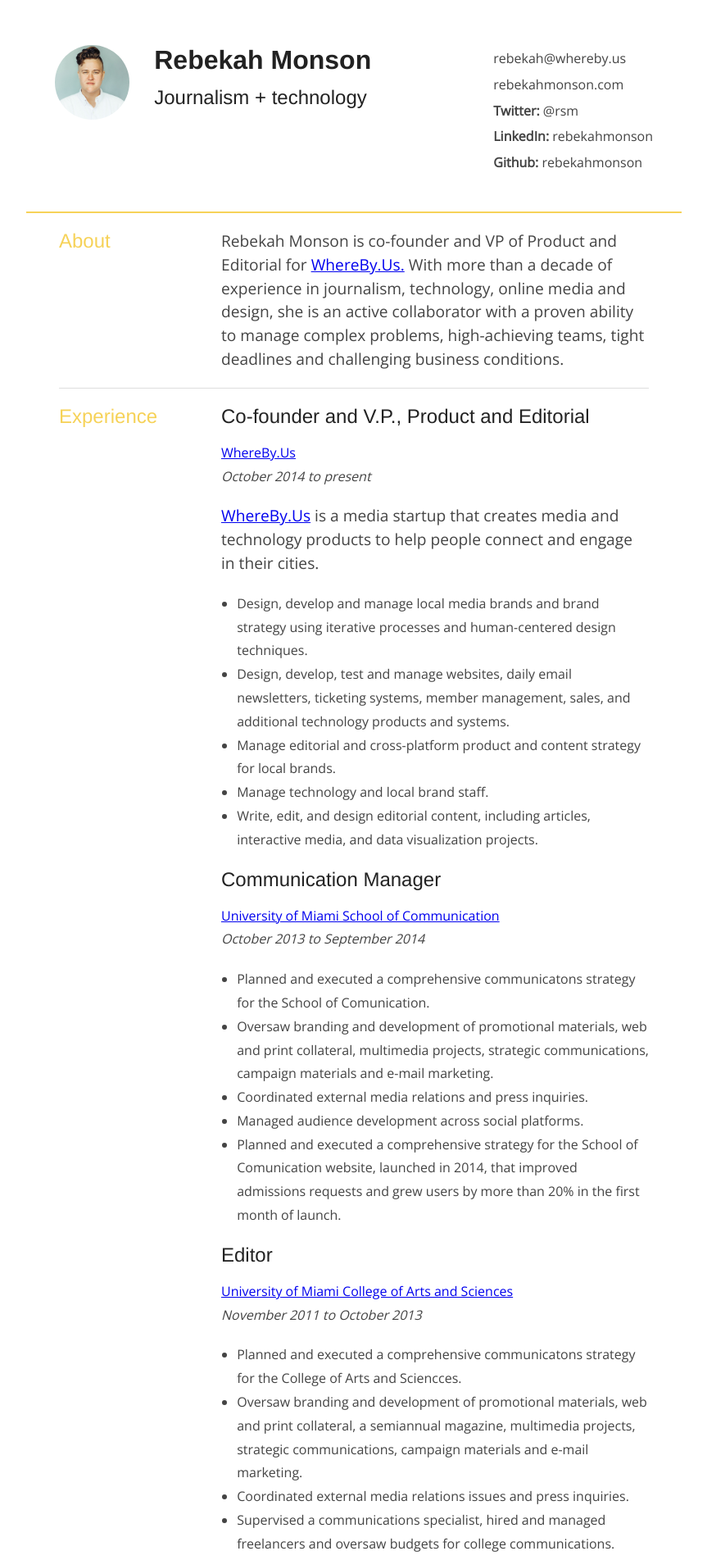
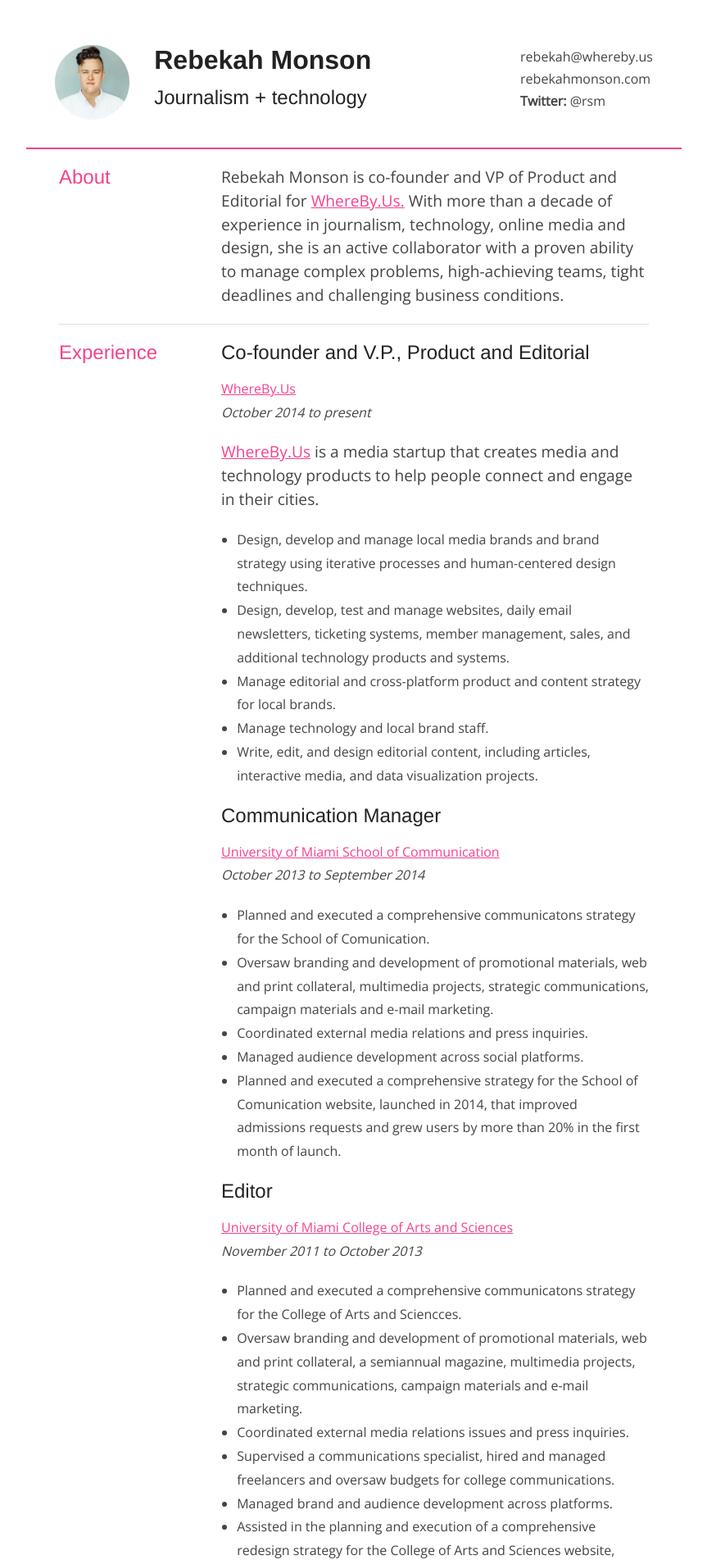
Before and after one commit to rebekahmonson/rebekahmonson.github.io, a Jekyll site: the page built from resume.html, in a window 1280 px wide. Shown: the top 1903 px of the page at 82% size, without its empty margins (208-1071 px from the left). Built offline with Jekyll 4.4.1, drawn with Linux system fonts in a browser that asks for light colours; nearby versions of some CDN libraries; some web fonts are replaced.

Commit message:
resume colors

```diff
--- a/_layouts/resume.html
+++ b/_layouts/resume.html
@@ -63,8 +63,6 @@
 				<li><a href="mailto:rebekah@whereby.us">rebekah@whereby.us</a></li>
 				<li><a href="http://rebekahmonson.com">rebekahmonson.com</a></li>
 				<li class="socialLink"><a href="http://twitter.com/rsm"><strong>Twitter:</strong> @rsm</a></li>
-				<li class="socialLink"><a href="http://www.linkedin.com/in/rmonson"><strong>LinkedIn:</strong> rebekahmonson</a></li>
-				<li class="socialLink"><a href="https://github.com/rebekahmonson"><strong>Github:</strong> rebekahmonson</a></li>
 			</ul>
 		</div>
 
--- a/css/app.css
+++ b/css/app.css
@@ -4328,7 +4328,7 @@ ul {
 .rule {
   width: 100%;
   height: 2px;
-  background: #f6d258; }
+  background: #f4428f; }
 
 #name h1 {
   font-size: 2rem;
@@ -4375,7 +4375,7 @@ ul {
   text-decoration: none; }
 
 #contactDetails ul li a:hover {
-  color: #f6d258; }
+  color: #f4428f; }
 
 #tech {
   height: auto; }
@@ -4405,7 +4405,7 @@ section:last-child {
 .sectionTitle h1 {
   font-family: 'Stint Ultra Expanded', Helvetica, Arial, sans-serif;
   font-size: 1.5em;
-  color: #f6d258; }
+  color: #f4428f; }
 
 .sectionContent h2 {
   font-family: 'Stint Ultra Expanded', Helvetica, Arial, sans-serif;
--- a/css/resume.css
+++ b/css/resume.css
@@ -24,6 +24,9 @@ p, ul{
 ul{
 	margin-left: 1em;
 }
+a{
+	color:#f4428f;
+}
 
 #cv {
 	width: 90%;
@@ -39,7 +42,7 @@ ul{
 .rule{
 	width: 100%;
 	height: 2px;
-	background: #f6d258;
+	background: #f4428f;
 }
 
 #name h1 {
@@ -83,7 +86,8 @@ ul{
 
 #contactDetails ul {
 	list-style-type: none;
-	font-size: 1rem;
+	font-size: .5rem;
+	line-height: 1.5rem;
 	margin-top: 2px;
 }
 
@@ -98,7 +102,7 @@ ul{
 }
 
 #contactDetails ul li a:hover {
-	color: #f6d258;
+	color: #f4428f;
 
 }
 #tech{
@@ -136,7 +140,7 @@ section:last-child {
 .sectionTitle h1 {
 	font-family: 'Stint Ultra Expanded', Helvetica, Arial, sans-serif;
 	font-size: 1.5em;
-	color: #f6d258;
+	color: #f4428f;
 }
 
 .sectionContent h2 {
--- a/scss/_resume.scss
+++ b/scss/_resume.scss
@@ -39,7 +39,7 @@ ul{
 .rule{
 	width: 100%;
 	height: 2px;
-	background: #f6d258;
+	background: #f4428f;
 }
 
 #name h1 {
@@ -98,7 +98,7 @@ ul{
 }
 
 #contactDetails ul li a:hover {
-	color: #f6d258;
+	color: #f4428f;
 
 }
 #tech{
@@ -136,7 +136,7 @@ section:last-child {
 .sectionTitle h1 {
 	font-family: 'Stint Ultra Expanded', Helvetica, Arial, sans-serif;
 	font-size: 1.5em;
-	color: #f6d258;
+	color: #f4428f;
 }
 
 .sectionContent h2 {
```
